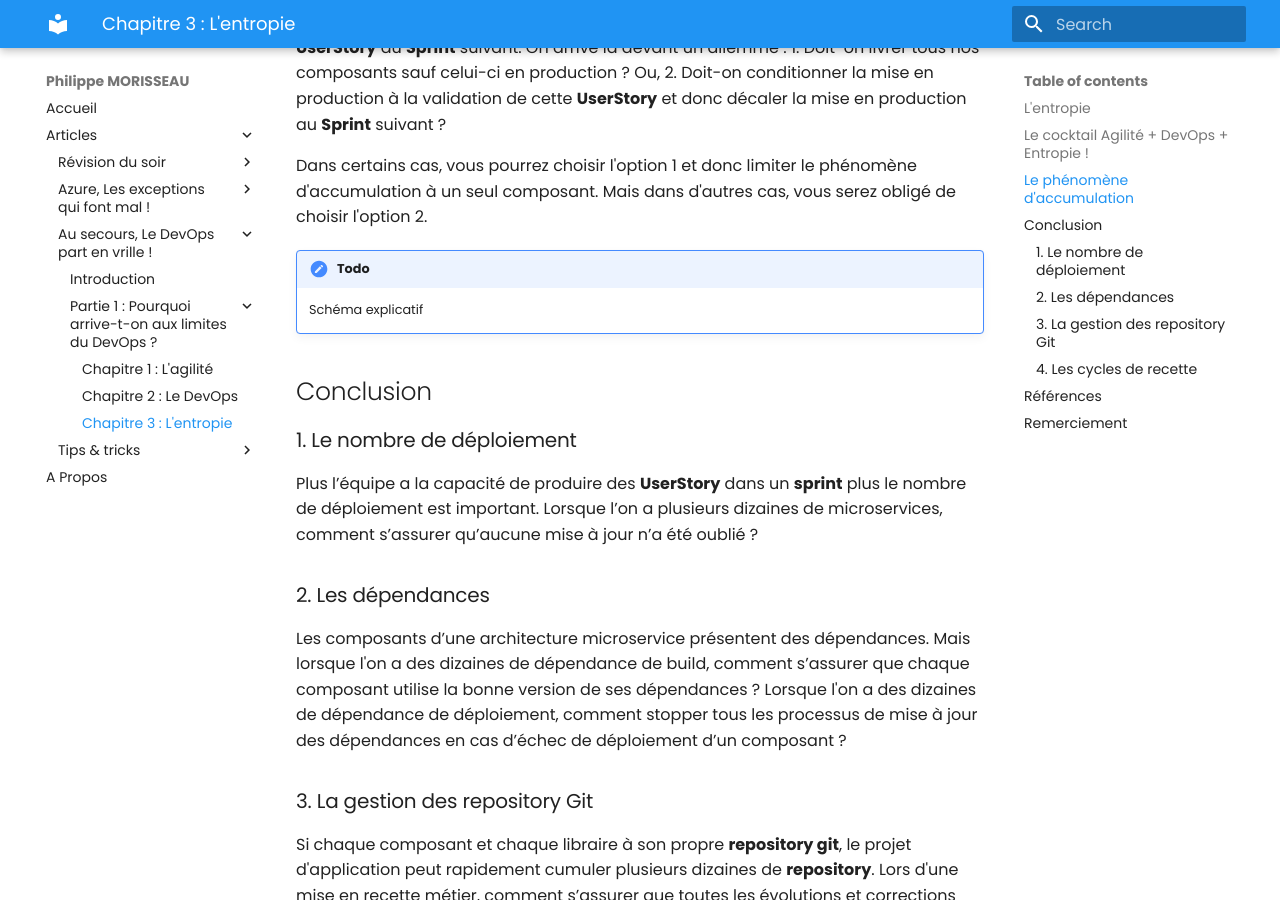
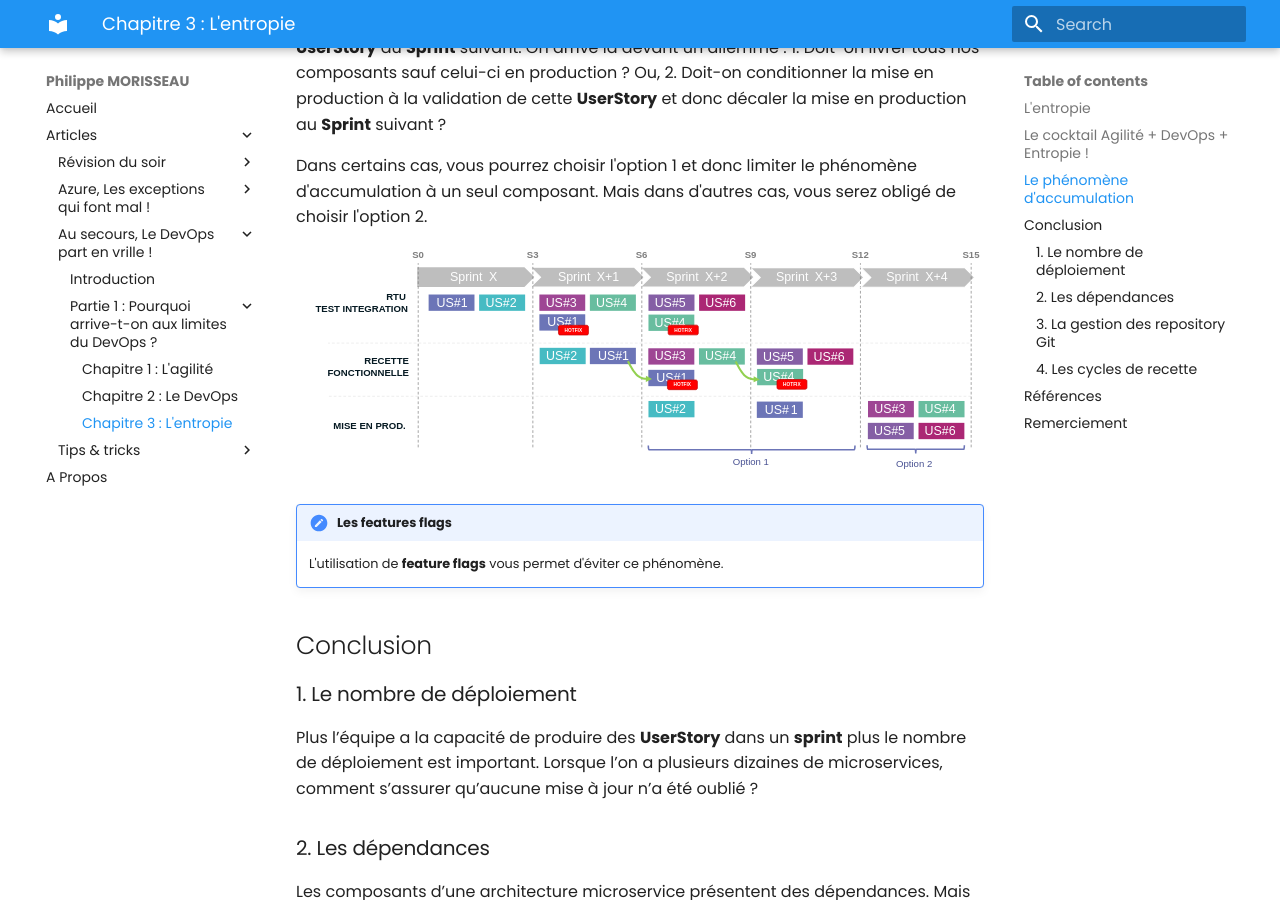
Before and after one commit to Ineaweb/Blog, an MkDocs documentation site: the page built from docs/articles/devops/vrille/03.pourquoi.entropie.md, in a window 1280 px wide and 900 px high, scrolled down 3717 px. Built offline with MkDocs 1.6.1 and Material for MkDocs 9.7.7, drawn with Linux system fonts in a browser that asks for light colours; old or Windows-style settings are respelled for this version of MkDocs.

Commit message:
fix: ajout du dernier schéma

```diff
--- a/docs/articles/devops/vrille/03.pourquoi.entropie.md
+++ b/docs/articles/devops/vrille/03.pourquoi.entropie.md
@@ -60,8 +60,10 @@ On arrive là devant un dilemme :
 
 Dans certains cas, vous pourrez choisir l'option 1 et donc limiter le phénomène d'accumulation à un seul composant. Mais dans d'autres cas, vous serez obligé de choisir l'option 2.
 
-!!! todo
-    Schéma explicatif
+![sprint x+1](../../../img/03.pourquoi.lentropie.013.svg)
+
+!!! note "Les features flags"
+    L'utilisation de **feature flags** vous permet d'éviter ce phénomène.
 
 ## Conclusion
 
```
Also changed, not shown: docs/img/03.pourquoi.lentropie.013.svg (added).
